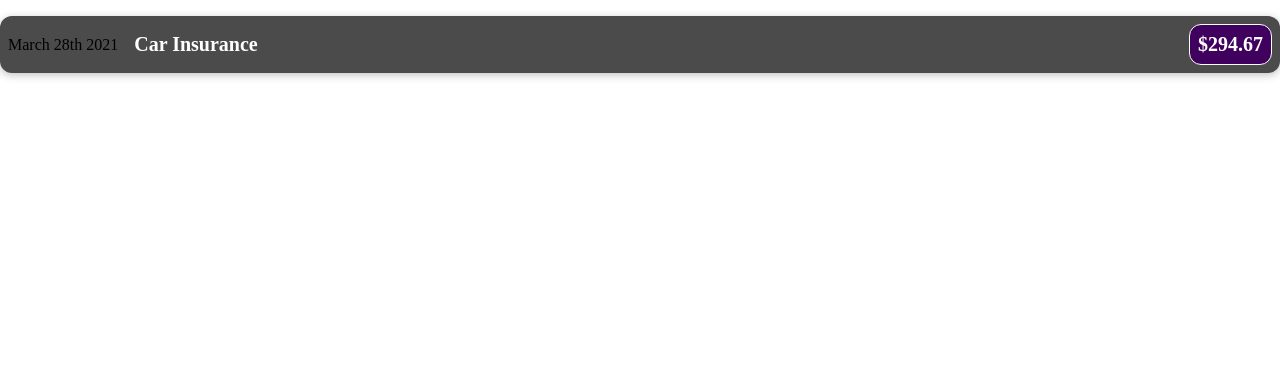
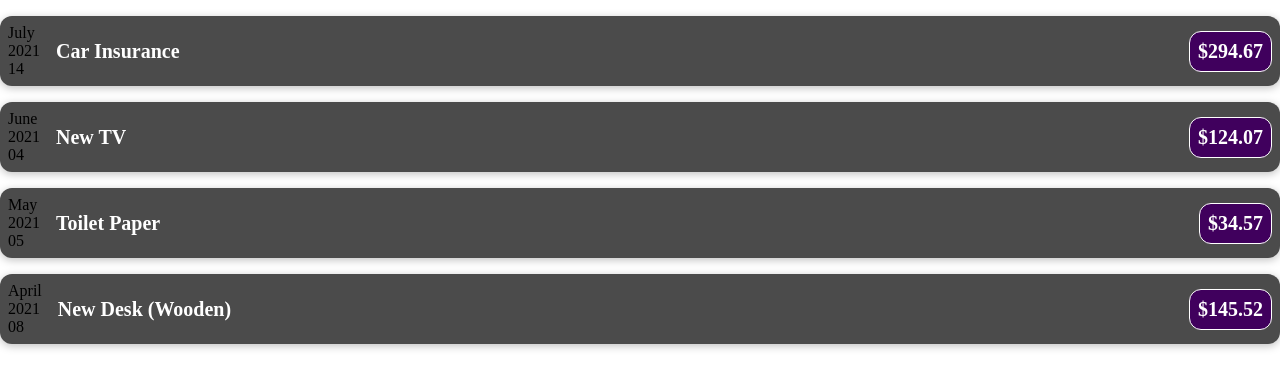
Before and after one commit to Belchenkov/react-expensive-tracker, a React (Create React App) app: page / in a window 1280 px wide. Shown: the top 388 px of the page. Built offline with nearby package versions, Linux system fonts and the light colour scheme; a web font is replaced by a local one.

Commit message:
add map for ExpenseItem component

```diff
--- a/src/App.js
+++ b/src/App.js
@@ -1,11 +1,27 @@
 import ExpenseItem from "./components/ExpenseItem";
 
 function App() {
-  return (
+    const expenses = [
+        { title: 'Car Insurance', amount: 294.67, date: new Date(2021, 6, 14) },
+        { title: 'New TV', amount: 124.07, date: new Date(2021, 5, 4) },
+        { title: 'Toilet Paper', amount: 34.57, date: new Date(2021, 4, 5) },
+        { title: 'New Desk (Wooden)', amount: 145.52, date: new Date(2021, 3, 8) },
+    ];
+
+    return (
     <div className="App">
-      <ExpenseItem />
+        {
+            expenses.map(e => (
+                <ExpenseItem
+                    key={e.date}
+                    title={e.title}
+                    amount={e.amount}
+                    date={e.date}
+                />
+            ))
+        }
     </div>
-  );
+);
 }
 
 export default App;
--- a/src/components/ExpenseItem.js
+++ b/src/components/ExpenseItem.js
@@ -1,12 +1,21 @@
 import './ExpencseItem.css';
 
-function ExpenseItem() {
+function ExpenseItem({ title, amount, date }) {
+    const month = date.toLocaleString('en-US', { month: 'long' });
+    const day = date.toLocaleString('en-US', { day: '2-digit' });
+    const year = date.getFullYear();
+
     return (
         <div className="expense-item">
-            <div>March 28th 2021</div>
+            <div>
+                <div>{month}</div>
+                <div>{year}</div>
+                <div>{day}</div>
+            </div>
+
             <div className="expense-item__description">
-                <h2>Car Insurance</h2>
-                <div className="expense-item__price">$294.67</div>
+                <h2>{title}</h2>
+                <div className="expense-item__price">${amount}</div>
             </div>
         </div>
     );
```
